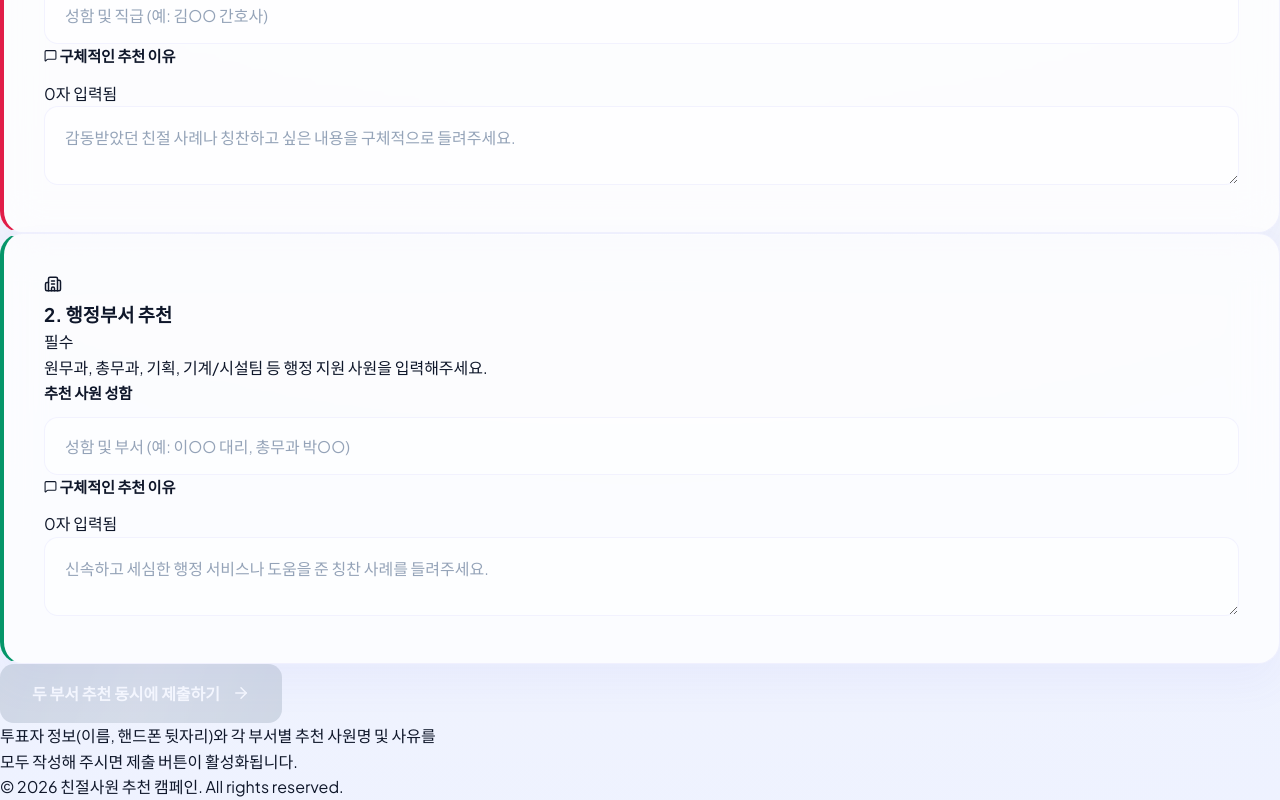
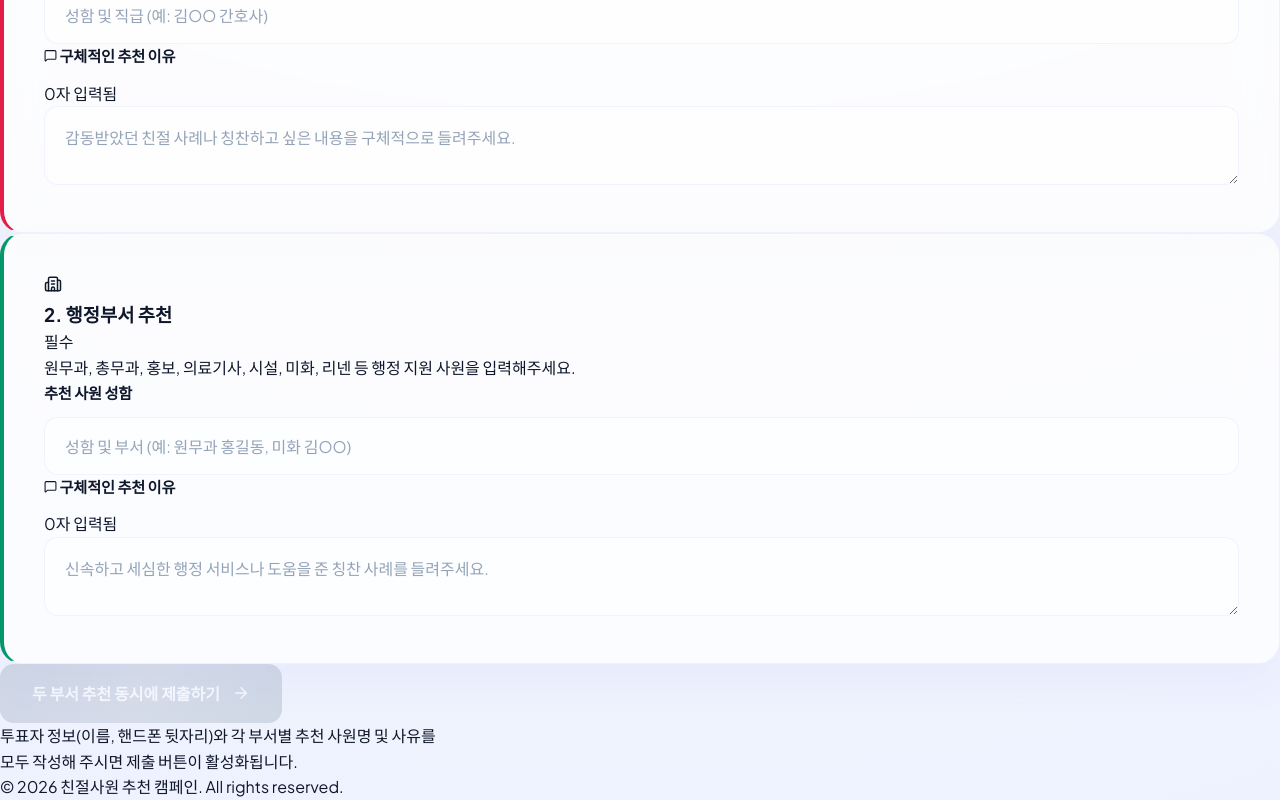
Before and after one commit to sikeair/guricentral, a React (Vite) app: page / in a window 1280 px wide. Shown: the part 955-1755 px from the top of the page. Built offline with nearby package versions, Linux system fonts and the light colour scheme; no server answers.

Commit message:
style: 행정부서 상세 예시 추가 (원무과, 총무과, 홍보, 의료기사, 시설, 미화, 리넨)

```diff
--- a/src/components/SurveyForm.tsx
+++ b/src/components/SurveyForm.tsx
@@ -328,7 +328,7 @@ export const SurveyForm: React.FC<SurveyFormProps> = ({ onComplete }) => {
                 <h3 className="text-base font-extrabold text-slate-800 dark:text-slate-200">2. 행정부서 추천</h3>
                 <span className="px-2 py-0.5 rounded-full text-[10px] font-extrabold bg-emerald-500/10 text-emerald-500">필수</span>
               </div>
-              <p className="text-xs text-slate-400">원무과, 총무과, 기획, 기계/시설팀 등 행정 지원 사원을 입력해주세요.</p>
+              <p className="text-xs text-slate-400">원무과, 총무과, 홍보, 의료기사, 시설, 미화, 리넨 등 행정 지원 사원을 입력해주세요.</p>
             </div>
           </div>
 
@@ -340,7 +340,7 @@ export const SurveyForm: React.FC<SurveyFormProps> = ({ onComplete }) => {
               <input
                 type="text"
                 className="form-input text-sm"
-                placeholder="성함 및 부서 (예: 이OO 대리, 총무과 박OO)"
+                placeholder="성함 및 부서 (예: 원무과 홍길동, 미화 김OO)"
                 value={adminName}
                 onChange={(e) => setAdminName(e.target.value)}
                 required
```
